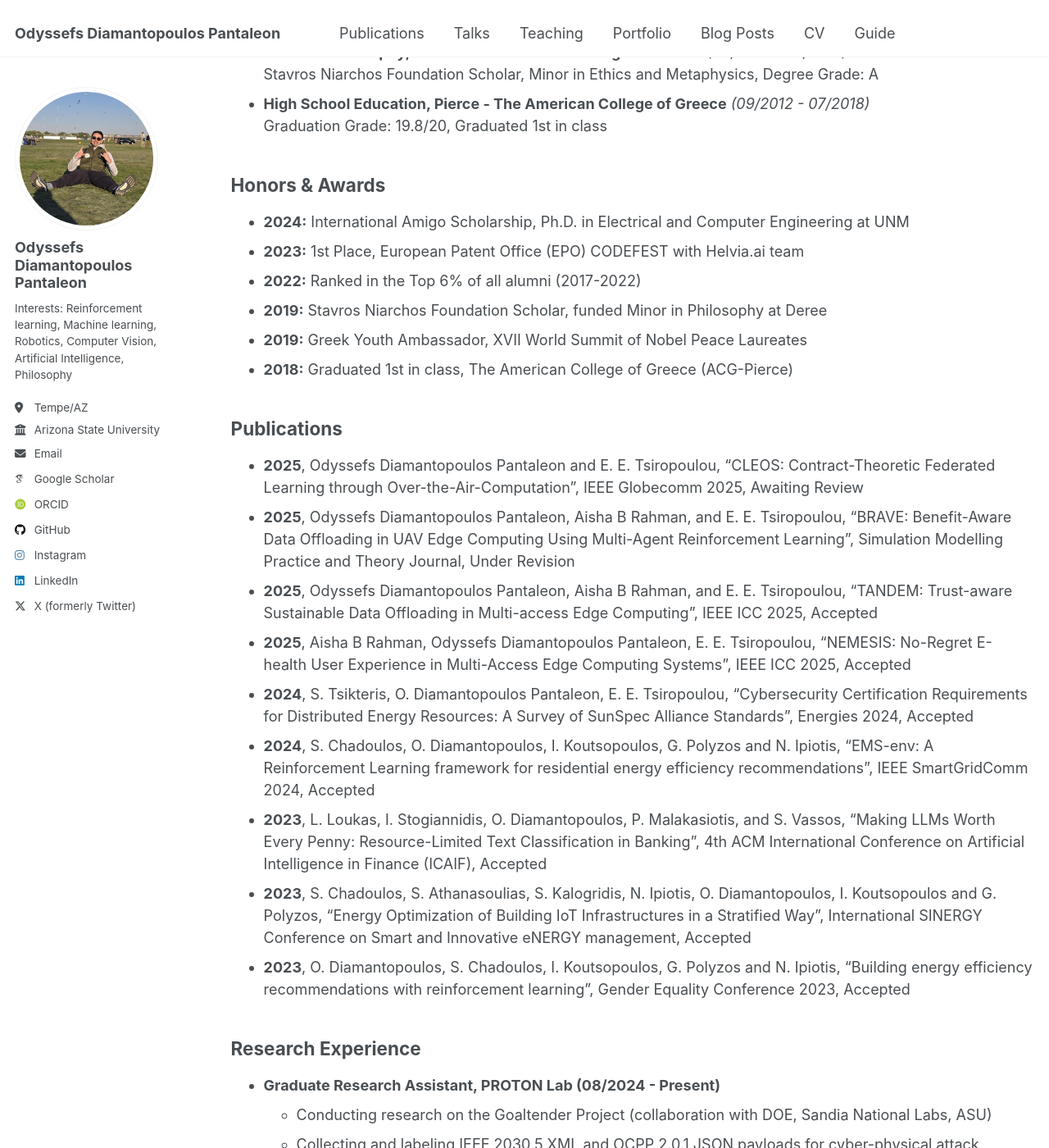
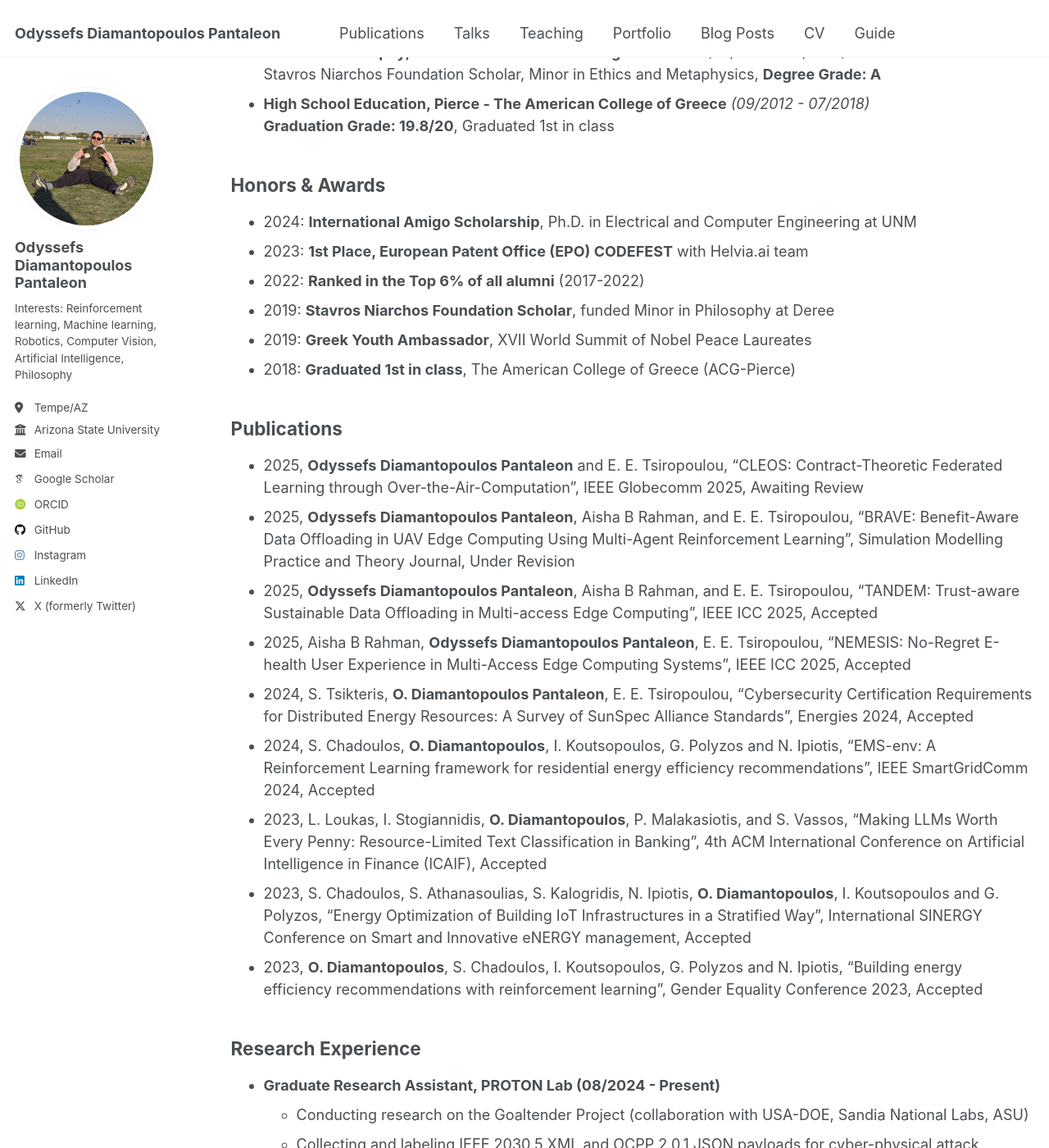
Before and after one commit to gody10/gody10.github.io, a Jekyll site: the page built from _pages/cv.md, in a window 1280 px wide and 1400 px high, scrolled down 534 px. Shown: the whole window at 82% size. Built offline with Jekyll 4.4.1, drawn with Linux system fonts in a browser that asks for light colours; some web fonts are replaced; part of the change alters nothing that is shown; some of the changed text lies outside the part shown.

Commit message:
Change CV

```diff
--- a/_pages/cv.md
+++ b/_pages/cv.md
@@ -16,50 +16,51 @@ redirect_from:
 - **Ph.D. in Electrical and Computer Engineering, University of New Mexico (UNM)** *(08/2024 - 12/2024)*
   Advisor: Prof. Eirini Eleni Tsiropoulou, Member of PROTON Lab
 - **M.Sc. in Computer Science, Athens University of Economics and Business (AUEB)** *(09/2022 - 11/2023)*
-  Grade: 9.36/10
+  **Grade: 9.36/10**
   Master thesis: "Residential Energy Consumption Optimization through Reinforcement Learning"
   Supervisors: George C. Polyzos and Iordanis Koutsopoulos
 - **B.Sc. in Computer Science, Athens University of Economics and Business (AUEB)** *(09/2018 - 07/2022)*
-  Grade: 8.19/10, Top 6% of all alumni (2017-2022)
+  **Grade: 8.19/10**, Top 6% of all alumni (2017-2022)
   Bachelor thesis: "Ethereum-Crypto-Card game built on Unity"
   Supervisor: George C. Polyzos
 - **Minor in Philosophy, Deree - The American College of Greece** *(09/2019 - 06/2021)*
-  Stavros Niarchos Foundation Scholar, Minor in Ethics and Metaphysics, Degree Grade: A
+  Stavros Niarchos Foundation Scholar, Minor in Ethics and Metaphysics, **Degree Grade: A**
 - **High School Education, Pierce - The American College of Greece** *(09/2012 - 07/2018)*
-  Graduation Grade: 19.8/20, Graduated 1st in class
+  **Graduation Grade: 19.8/20**, Graduated 1st in class
 
 ## Honors & Awards
 
-- **2024:** International Amigo Scholarship, Ph.D. in Electrical and Computer Engineering at UNM
-- **2023:** 1st Place, European Patent Office (EPO) CODEFEST with Helvia.ai team
-- **2022:** Ranked in the Top 6% of all alumni (2017-2022)
-- **2019:** Stavros Niarchos Foundation Scholar, funded Minor in Philosophy at Deree
-- **2019:** Greek Youth Ambassador, XVII World Summit of Nobel Peace Laureates
-- **2018:** Graduated 1st in class, The American College of Greece (ACG-Pierce)
+- 2024: **International Amigo Scholarship**, Ph.D. in Electrical and Computer Engineering at UNM
+- 2023: **1st Place, European Patent Office (EPO) CODEFEST** with Helvia.ai team
+- 2022: **Ranked in the Top 6% of all alumni** (2017-2022)
+- 2019: **Stavros Niarchos Foundation Scholar**, funded Minor in Philosophy at Deree
+- 2019: **Greek Youth Ambassador**, XVII World Summit of Nobel Peace Laureates
+- 2018: **Graduated 1st in class**, The American College of Greece (ACG-Pierce)
 
 ## Publications
 
-- **2025**, Odyssefs Diamantopoulos Pantaleon and E. E. Tsiropoulou, "CLEOS: Contract-Theoretic Federated Learning through Over-the-Air-Computation", IEEE Globecomm 2025, Awaiting Review
-- **2025**, Odyssefs Diamantopoulos Pantaleon, Aisha B Rahman, and E. E. Tsiropoulou, "BRAVE: Benefit-Aware Data Offloading in UAV Edge Computing Using Multi-Agent Reinforcement Learning", Simulation Modelling Practice and Theory Journal, Under Revision
-- **2025**, Odyssefs Diamantopoulos Pantaleon, Aisha B Rahman, and E. E. Tsiropoulou, "TANDEM: Trust-aware Sustainable Data Offloading in Multi-access Edge Computing", IEEE ICC 2025, Accepted
-- **2025**, Aisha B Rahman, Odyssefs Diamantopoulos Pantaleon, E. E. Tsiropoulou, "NEMESIS: No-Regret E-health User Experience in Multi-Access Edge Computing Systems", IEEE ICC 2025, Accepted
-- **2024**, S. Tsikteris, O. Diamantopoulos Pantaleon, E. E. Tsiropoulou, "Cybersecurity Certification Requirements for Distributed Energy Resources: A Survey of SunSpec Alliance Standards", Energies 2024, Accepted
-- **2024**, S. Chadoulos, O. Diamantopoulos, I. Koutsopoulos, G. Polyzos and N. Ipiotis, "EMS-env: A Reinforcement Learning framework for residential energy efficiency recommendations", IEEE SmartGridComm 2024, Accepted
-- **2023**, L. Loukas, I. Stogiannidis, O. Diamantopoulos, P. Malakasiotis, and S. Vassos, "Making LLMs Worth Every Penny: Resource-Limited Text Classification in Banking", 4th ACM International Conference on Artificial Intelligence in Finance (ICAIF), Accepted
-- **2023**, S. Chadoulos, S. Athanasoulias, S. Kalogridis, N. Ipiotis, O. Diamantopoulos, I. Koutsopoulos and G. Polyzos, "Energy Optimization of Building IoT Infrastructures in a Stratified Way", International SINERGY Conference on Smart and Innovative eNERGY management, Accepted
-- **2023**, O. Diamantopoulos, S. Chadoulos, I. Koutsopoulos, G. Polyzos and N. Ipiotis, "Building energy efficiency recommendations with reinforcement learning", Gender Equality Conference 2023, Accepted
+- 2025, **Odyssefs Diamantopoulos Pantaleon** and E. E. Tsiropoulou, "CLEOS: Contract-Theoretic Federated Learning through Over-the-Air-Computation", IEEE Globecomm 2025, Awaiting Review
+- 2025, **Odyssefs Diamantopoulos Pantaleon**, Aisha B Rahman, and E. E. Tsiropoulou, "BRAVE: Benefit-Aware Data Offloading in UAV Edge Computing Using Multi-Agent Reinforcement Learning", Simulation Modelling Practice and Theory Journal, Under Revision
+- 2025, **Odyssefs Diamantopoulos Pantaleon**, Aisha B Rahman, and E. E. Tsiropoulou, "TANDEM: Trust-aware Sustainable Data Offloading in Multi-access Edge Computing", IEEE ICC 2025, Accepted
+- 2025, Aisha B Rahman, **Odyssefs Diamantopoulos Pantaleon**, E. E. Tsiropoulou, "NEMESIS: No-Regret E-health User Experience in Multi-Access Edge Computing Systems", IEEE ICC 2025, Accepted
+- 2024, S. Tsikteris, **O. Diamantopoulos Pantaleon**, E. E. Tsiropoulou, "Cybersecurity Certification Requirements for Distributed Energy Resources: A Survey of SunSpec Alliance Standards", Energies 2024, Accepted
+- 2024, S. Chadoulos, **O. Diamantopoulos**, I. Koutsopoulos, G. Polyzos and N. Ipiotis, "EMS-env: A Reinforcement Learning framework for residential energy efficiency recommendations", IEEE SmartGridComm 2024, Accepted
+- 2023, L. Loukas, I. Stogiannidis, **O. Diamantopoulos**, P. Malakasiotis, and S. Vassos, "Making LLMs Worth Every Penny: Resource-Limited Text Classification in Banking", 4th ACM International Conference on Artificial Intelligence in Finance (ICAIF), Accepted
+- 2023, S. Chadoulos, S. Athanasoulias, S. Kalogridis, N. Ipiotis, **O. Diamantopoulos**, I. Koutsopoulos and G. Polyzos, "Energy Optimization of Building IoT Infrastructures in a Stratified Way", International SINERGY Conference on Smart and Innovative eNERGY management, Accepted
+- 2023, **O. Diamantopoulos**, S. Chadoulos, I. Koutsopoulos, G. Polyzos and N. Ipiotis, "Building energy efficiency recommendations with reinforcement learning", Gender Equality Conference 2023, Accepted
 
 ## Research Experience
 
 - **Graduate Research Assistant, PROTON Lab (08/2024 - Present)**
-  - Conducting research on the Goaltender Project (collaboration with DOE, Sandia National Labs, ASU)
+  - Conducting research on the Goaltender Project (collaboration with USA-DOE, Sandia National Labs, ASU)
   - Collecting and labeling IEEE 2030.5 XML and OCPP 2.0.1 JSON payloads for cyber-physical attack detection
-  - Exploring supervised and unsupervised machine learning models for cybersecurity
+  - Exploring supervised and unsupervised machine learning models for cyber-physical attack detection
 
 - **Machine Learning Research Engineer, Helvia.ai (11/2022 - 06/2024)**
   - Analyzed the cost-effectiveness of Large Language Models in finance
   - Conducted NLP research on scientific text and image classification
   - Won the EPO 2023 Codefest
+  - Developed big multi-model pipeline that received as input text and images and classified patents
 
 - **Research Assistant, Mobile Multimedia Laboratory, AUEB (09/2022 - 06/2024)**
   - Researched household energy cost reduction using Convex Optimization and Reinforcement Learning
@@ -67,8 +68,17 @@ redirect_from:
 
 - **Machine Learning Research Engineer, Plegma Labs (02/2023 - 01/2024)**
   - Developed a smart home gymnasium environment for Deep Reinforcement Learning
-  - Created AI-driven residential energy management solutions
-  - Published conference paper in IEEE SmartGridComm 2024
+  - Created RL-driven residential energy management solutions
+
+## Teaching Experience
+
+- **Teaching Assistant, University of New Mexico (09/2024 - 12/2024)**
+  - Teaching assistant for "Reinforcement Learning" course
+  - Responsible for lecturing and office hours
+
+- **Teaching Assistant, AUEB (09/2022 - 07/2023)**
+  - Assisted in "Mathematics 1" (Fall 2022) and "Databases" (Spring 2023)
+  - Responsible for grading and office hours
 
 ## Skills
 
@@ -80,5 +90,9 @@ redirect_from:
 
 ## Hobbies
 
-- Volleyball, Dog Walking, Gaming, Running
-- Philosophy & History Book Reading, Volunteering
+- Volleyball
+- Dog Walking
+- Gaming
+- Running
+- Philosophy & History Book Reading
+- Volunteering
```
